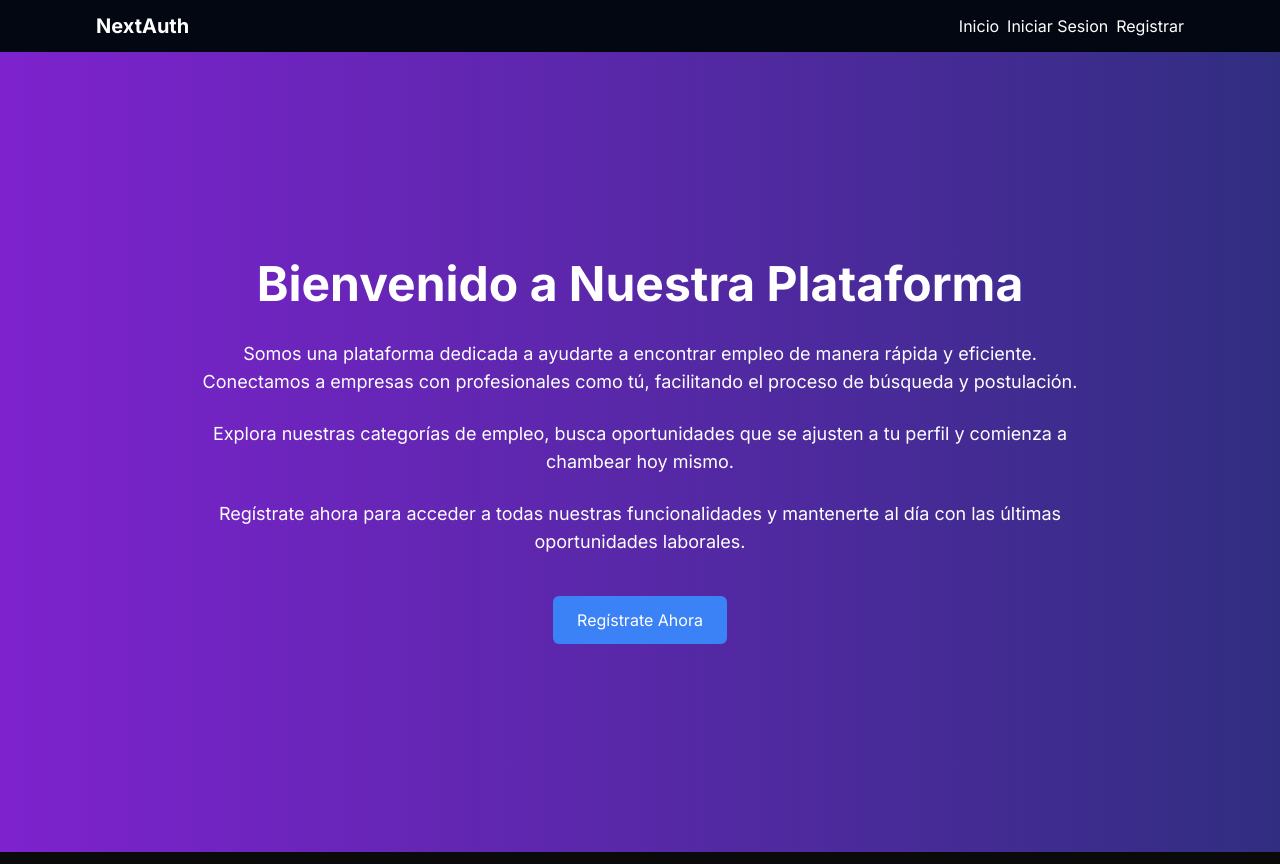
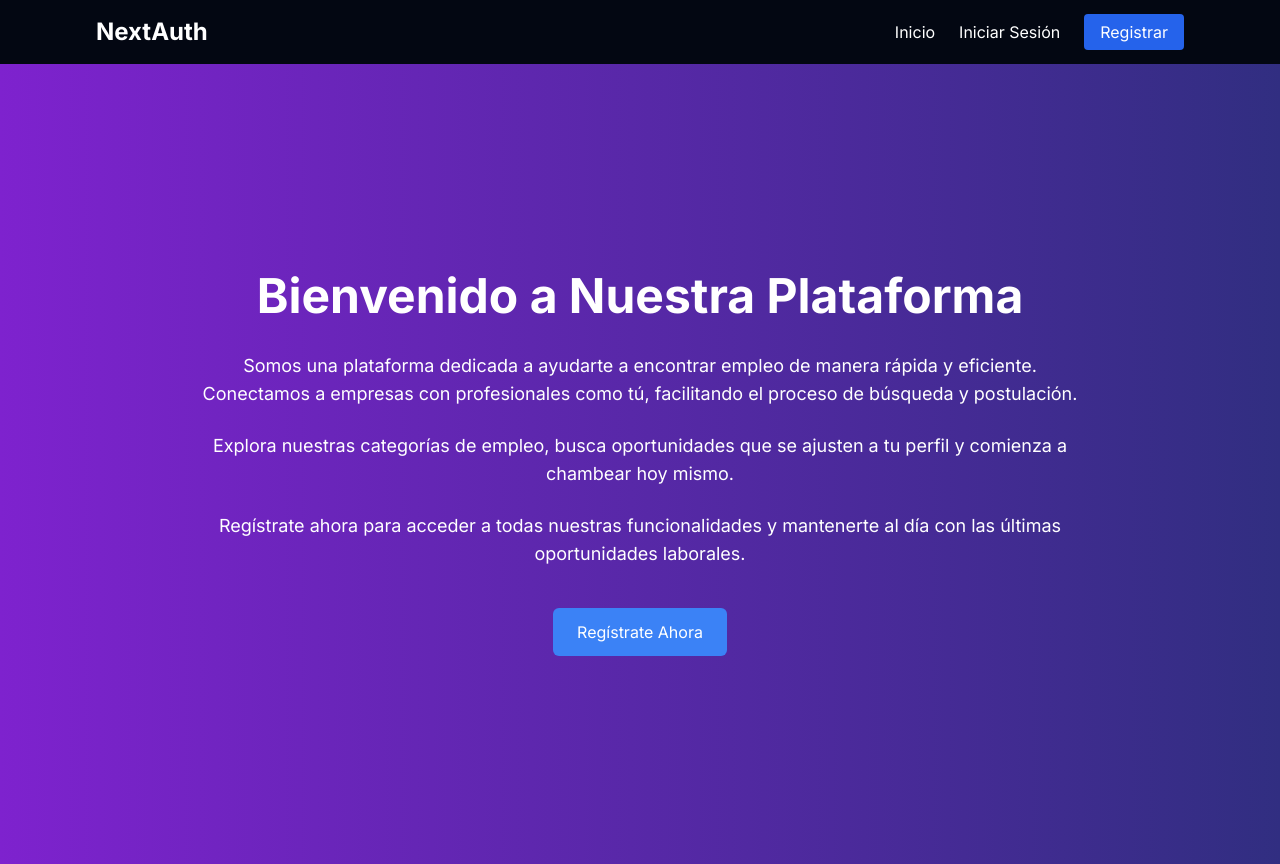
Before and after one commit to Yimi-17/buscatuchamba, a Next.js app: page / in a window 1280 px wide. Built offline with nearby package versions, Linux system fonts and the light colour scheme; no server answers.

Commit message:
Update Navbar.jsx

```diff
--- a/src/components/Navbar.jsx
+++ b/src/components/Navbar.jsx
@@ -1,41 +1,114 @@
+'use client'
+
 import Link from "next/link";
-import { getServerSession } from "next-auth/next";
-//import { authOptions } from "@/app/api/auth/[...nextauth]/route";
-import { authOptions } from "../app/api/auth/[...nextauth]/route";
+import { useState, useEffect, useRef } from 'react';
+import { useSession, signOut } from "next-auth/react";
 
-async function Navbar() {
-  const session = await getServerSession(authOptions);
-  console.log(session);
+function Navbar() {
+  const { data: session } = useSession();
+  const [showUserMenu, setShowUserMenu] = useState(false);
+  const [showConfirmLogout, setShowConfirmLogout] = useState(false);
+  const userMenuRef = useRef(null);
+
+  useEffect(() => {
+    function handleClickOutside(event) {
+      if (userMenuRef.current && !userMenuRef.current.contains(event.target)) {
+        setShowUserMenu(false);
+      }
+    }
+
+    document.addEventListener("mousedown", handleClickOutside);
+    return () => {
+      document.removeEventListener("mousedown", handleClickOutside);
+    };
+  }, []);
+
+  const handleLogout = () => {
+    setShowConfirmLogout(true);
+  };
+
+  const confirmLogout = () => {
+    signOut();
+  };
 
   return (
-    <nav className="flex justify-between items-center bg-gray-950 text-white px-24 py-3">
-      <h1 className="text-xl font-bold">NextAuth</h1>
+    <>
+      <nav className="flex justify-between items-center bg-gray-950 text-white px-24 py-4 shadow-md">
+        <h1 className="text-2xl font-bold hover:text-gray-300 transition duration-300">
+          <Link href="/">NextAuth</Link>
+        </h1>
 
-      <ul className="flex gap-x-2">
+        <ul className="flex gap-x-6 items-center">
           {!session?.user ? (
             <>
-            <li>
-              <Link href="/">Inicio</Link>
-            </li>
-            <li>
-              <Link href="/auth/login">Iniciar Sesion</Link>
-            </li>
-            <li>
-              <Link href="/auth/register">Registrar</Link>
-            </li>
+              <NavLink href="/">Inicio</NavLink>
+              <NavLink href="/auth/login">Iniciar Sesión</NavLink>
+              <NavLink href="/auth/register" className="bg-blue-600 px-4 py-2 rounded hover:bg-blue-700">
+                Registrar
+              </NavLink>
             </>
           ) : (
             <>
-            <li>
-              <Link href="/dashboard">Dashboard</Link>
-            </li>
-            <li>
-              <Link href="/api/auth/signout">Cerrar Sesion</Link>
-            </li>
+              <NavLink href="/dashboard">Dashboard</NavLink>
+              <div className="relative" ref={userMenuRef}>
+                <button
+                  onClick={() => setShowUserMenu(!showUserMenu)}
+                  className="px-2 py-1 bg-gray-800 rounded hover:bg-gray-700 transition duration-300"
+                >
+                  {session.user.name}
+                </button>
+                {showUserMenu && (
+                  <div className="absolute right-0 mt-2 w-48 bg-gray-800 rounded-md shadow-lg py-1 z-10">
+                    <div className="px-4 py-2 text-sm">
+                      <p className="font-semibold">{session.user.name}</p>
+                      <p className="text-gray-400">{session.user.email}</p>
+                    </div>
+                    <NavLink href="/auth/profile" className="block px-4 py-2 text-sm hover:bg-gray-700">
+                      Perfil
+                    </NavLink>
+                    <button onClick={handleLogout} className="w-full text-left px-4 py-2 text-sm text-red-400 hover:bg-gray-700">
+                      Cerrar Sesión
+                    </button>
+                  </div>
+                )}
+              </div>
             </>
           )}
         </ul>
       </nav>
+
+      {showConfirmLogout && (
+        <div className="fixed inset-0 bg-black bg-opacity-50 flex items-center justify-center z-50">
+          <div className="bg-gray-800 p-6 rounded-lg">
+            <h2 className="text-xl mb-4 text-white">¿Está seguro que desea cerrar sesión?</h2>
+            <div className="flex justify-end gap-4">
+              <button
+                onClick={() => setShowConfirmLogout(false)}
+                className="px-4 py-2 bg-gray-600 rounded hover:bg-gray-700 text-white"
+              >
+                Cancelar
+              </button>
+              <button
+                onClick={confirmLogout}
+                className="px-4 py-2 bg-red-600 rounded hover:bg-red-700 text-white"
+              >
+                Confirmar
+              </button>
+            </div>
+          </div>
+        </div>
+      )}
+    </>
+  );
+}
+
+function NavLink({ href, children, className = "" }) {
+  return (
+    <li>
+      <Link href={href} className={`hover:text-gray-300 transition duration-300 ${className}`}>
+        {children}
+      </Link>
+    </li>
   );
 }
 
```
Lines whose indentation alone changed are shown as unchanged.
